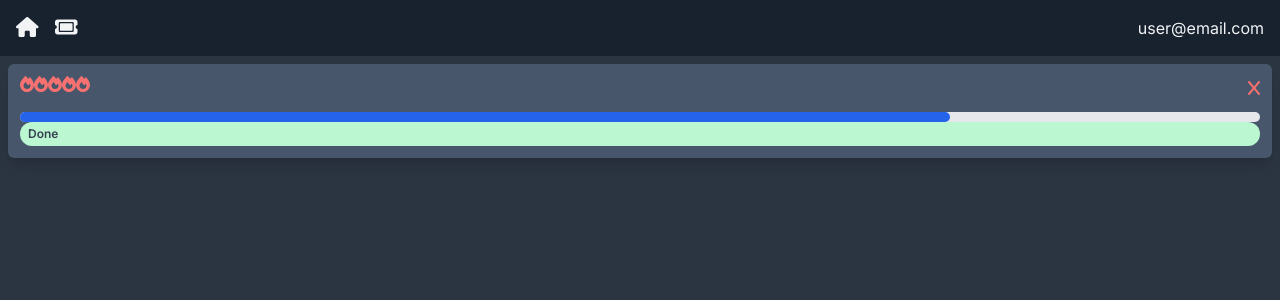
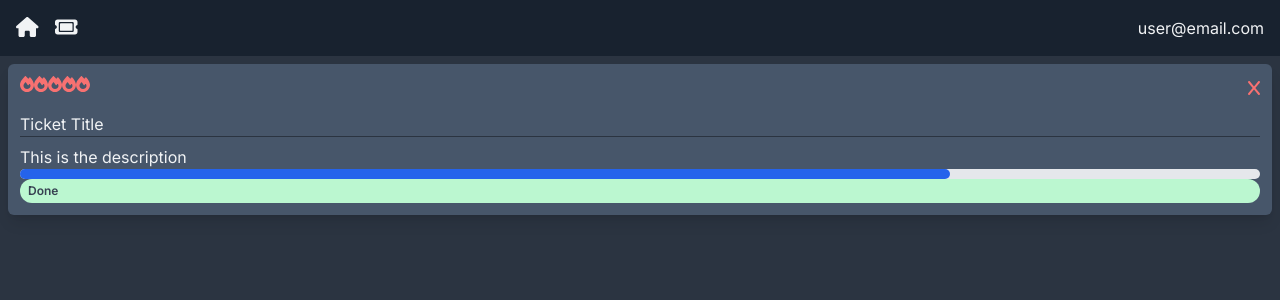
Before and after one commit to jordankeen/ticketing-app, a Next.js app: page / in a window 1280 px wide. Shown: the top 300 px of the page. Built offline with nearby package versions, Linux system fonts and the light colour scheme.

Commit message:
added title and desc elements to ticket card

```diff
--- a/app/(components)/TicketCard.jsx
+++ b/app/(components)/TicketCard.jsx
@@ -12,6 +12,9 @@
                <DeleteBlock />
             </div>
          </div>
+         <h4>Ticket Title</h4>
+         <h4 className='h-px border-0 bg-page mb-2' />
+         <p className='whitespace-pre-wrap'>This is the description</p>
          <ProgressDisplay />
          <StatusDisplay />
       </div>
```
